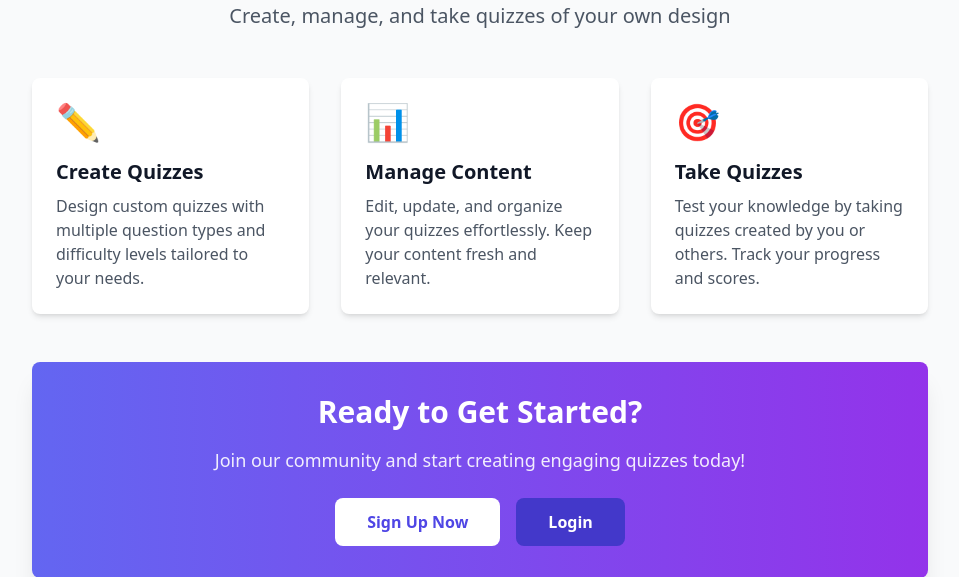
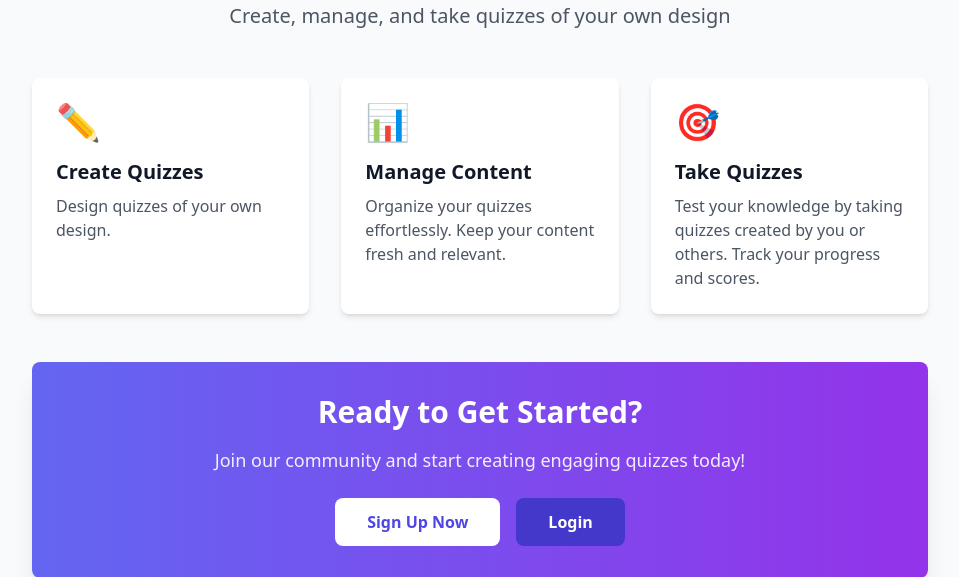
Before and after one commit to prSaveliy/quiz_django, a Django app: page / in a window 1280 px wide. Shown: the part 158-735 px from the top of the page, without its empty margins (160-1119 px from the left). Run offline with Django 5.2, Linux system fonts and the light colour scheme; some libraries are stand-ins or nearby versions.

Commit message:
change description

```diff
--- a/src/quiz/core/templates/core/index.html
+++ b/src/quiz/core/templates/core/index.html
@@ -22,7 +22,7 @@
                 Create Quizzes
             </h3>
             <p class="text-gray-600">
-                Design custom quizzes with multiple question types and difficulty levels tailored to your needs.
+                Design quizzes of your own design.
             </p>
         </div>
 
@@ -34,7 +34,7 @@
                 Manage Content
             </h3>
             <p class="text-gray-600">
-                Edit, update, and organize your quizzes effortlessly. Keep your content fresh and relevant.
+                Organize your quizzes effortlessly. Keep your content fresh and relevant.
             </p>
         </div>
 
```
